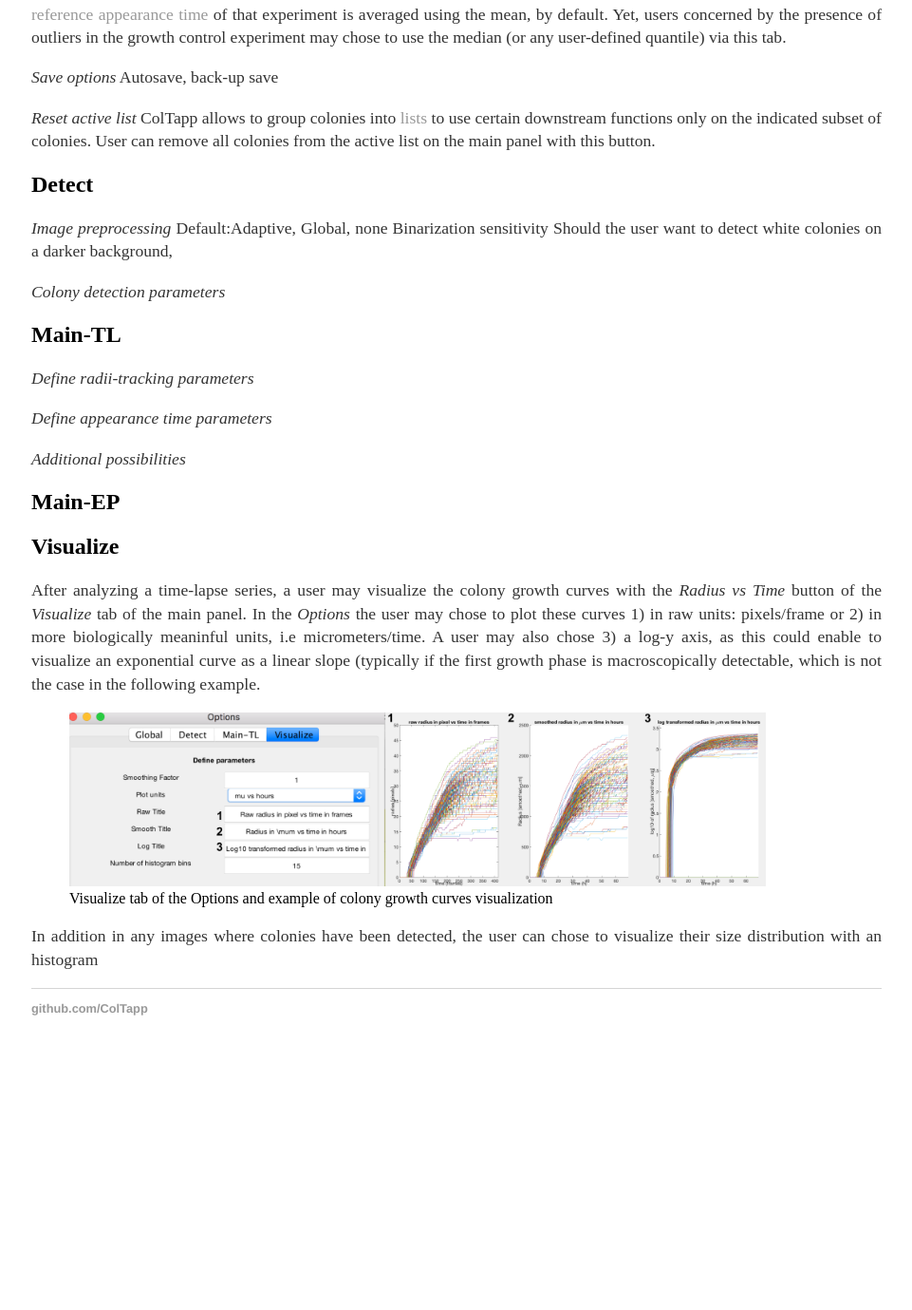
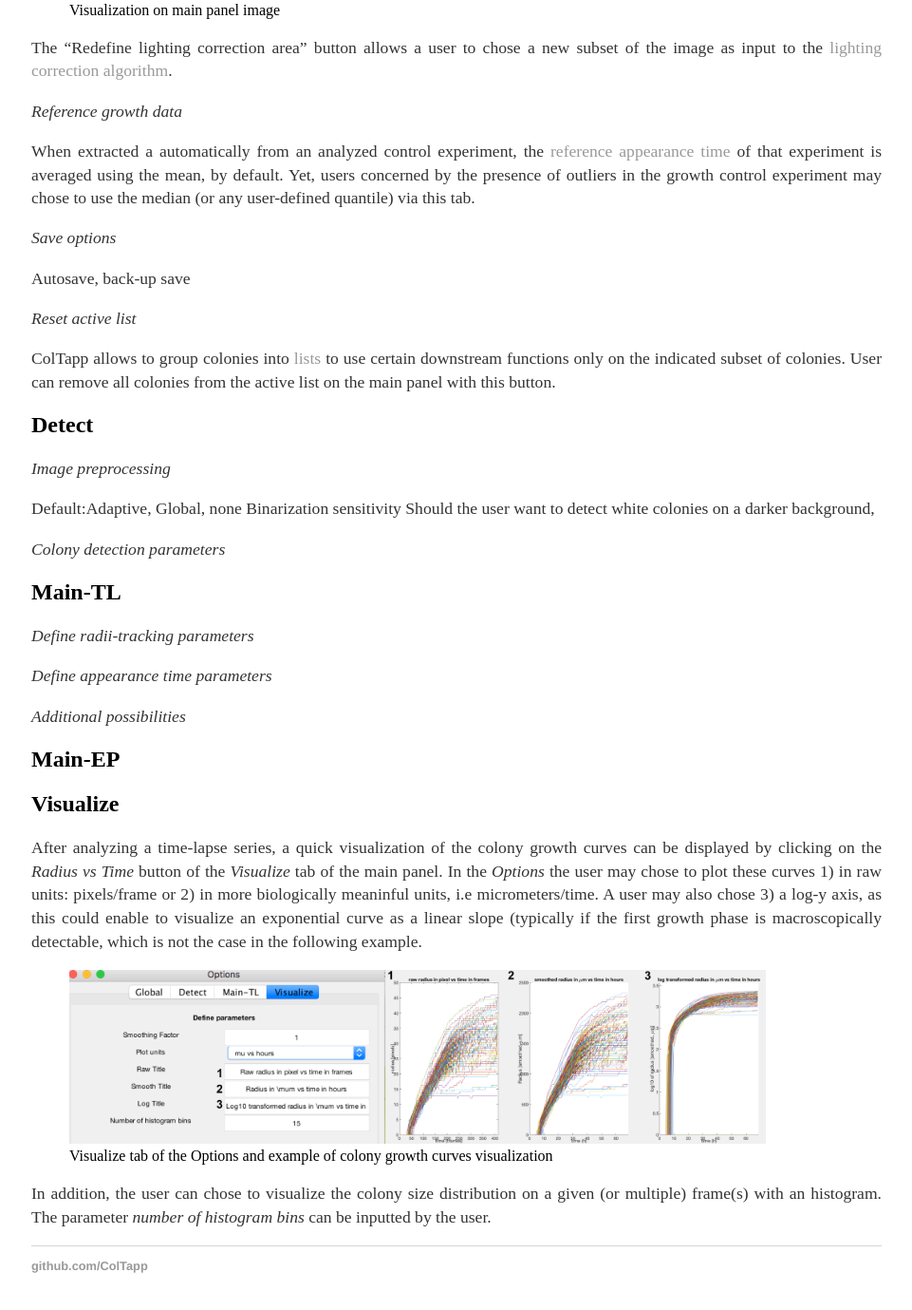
Before and after one commit to ColTapp/ColTapp.github.io, a Jekyll site: the page built from options.md, in a window 1280 px wide and 1400 px high, scrolled down 2099 px. Shown: the top 1379 px of the window at 95% size, without its empty margins (159-1120 px from the left). Built offline with Jekyll 4.4.1, drawn with Linux system fonts in a browser that asks for light colours; before the commit the page ends 3228 px from its top, so only the background shows below that.

Commit message:
Update options.md

```diff
--- a/options.md
+++ b/options.md
@@ -10,6 +10,7 @@ The default parameters of each functionality of ColTapp can be tuned by the user
 While the latter tabs regroup parameters corresponding to each corresponding tab of the main panel, the first tab, _Global_ (left panel of the following figure), regroups all parameters which apply globally, whatever the analysis step.
 
 _Color to grayscale method selection_
+
 Colored RGB images are transformed into grayscale images for many image analysis steps (colony detection, colony kymograph derivation from time-lapse images). ColTapp offers 16 different methods for grayscale conversion.
 Using one of the three RGB channels is computationally quick and generally precise enough, but in some special cases, the user may want to use a different conversion, as for example a transformation to other classical color spaces (e.g. CIELAB) and using one of the generated channels. The inbuilt MATLAB function rgb2gray which uses a weighted image conversion, retaining information of all three color channels, is also available. With "Select RGB to grayscale method from examples" the user may visualize the result of each different method (as shown in the right panel of the following Figure) and select the most appropriate method.
 <figure>
@@ -18,24 +19,31 @@ Using one of the three RGB channels is computationally quick and generally preci
 </figure>
 
 _Visualize on image_
+
 The user can use toggles to chose which data should be visualized directly on the images in the main panel.
 <figure>
   <img src="{{site.url}}/assets/images/Visualize_on_image.png" alt="Visualize on image" height="70%"/>
   <figcaption> Visualization on main panel image </figcaption>
 </figure>
 The "Redefine lighting correction area" button allows a user to chose a new subset of the image as input to the [lighting correction algorithm](https://coltapp.github.io/detect.html).
+
 _Reference growth data_
+
 When extracted a automatically from an analyzed control experiment, the [reference appearance time](https://coltapp.github.io/refparam.html) of that experiment is
 averaged using the mean, by default. Yet, users concerned by the presence of outliers in the growth control experiment may chose to use the median (or any user-defined quantile) via this tab.
 
 _Save options_
+
 Autosave, back-up save
 
 _Reset active list_
+
 ColTapp allows to group colonies into [lists](https://coltapp.github.io/detect.html) to use certain downstream functions only on the indicated subset of colonies. User can remove all colonies from the active list on the main panel with this button.
 
 ## Detect
+
 _Image preprocessing_
+
 Default:Adaptive, Global, none
 Binarization sensitivity
 Should the user want to detect white colonies on a darker background,
@@ -43,6 +51,7 @@ Should the user want to detect white colonies on a darker background,
 _Colony detection parameters_
 
 ## Main-TL
+
 _Define radii-tracking parameters_
 
 _Define appearance time parameters_
@@ -52,9 +61,11 @@ _Additional possibilities_
 ## Main-EP
 
 ## Visualize
-After analyzing a time-lapse series, a user may visualize the colony growth curves with the _Radius vs Time_ button of the _Visualize_ tab of the main panel. In the _Options_ the user may chose to plot these curves 1) in raw units: pixels/frame or 2) in more biologically meaninful units, i.e micrometers/time. A user may also chose 3) a log-y axis, as this could enable to visualize an exponential curve as a linear slope (typically if the first growth phase is macroscopically detectable, which is not the case in the following example.
+
+After analyzing a time-lapse series, a quick visualization of the colony growth curves can be displayed by clicking on the _Radius vs Time_ button of the _Visualize_ tab of the main panel. In the _Options_ the user may chose to plot these curves 1) in raw units: pixels/frame or 2) in more biologically meaninful units, i.e micrometers/time. A user may also chose 3) a log-y axis, as this could enable to visualize an exponential curve as a linear slope (typically if the first growth phase is macroscopically detectable, which is not the case in the following example.
 <figure>
   <img src="{{site.url}}/assets/images/Options_Visualize.png" alt="Options Visualize" height="70%"/>
     <figcaption> Visualize tab of the Options and example of colony growth curves visualization</figcaption>
 </figure>
-In addition in any images where colonies have been detected, the user can chose to visualize their size distribution with an histogram
+
+In addition, the user can chose to visualize the colony size distribution on a given (or multiple) frame(s) with an histogram. The parameter _number of histogram bins_ can be inputted by the user.
```
